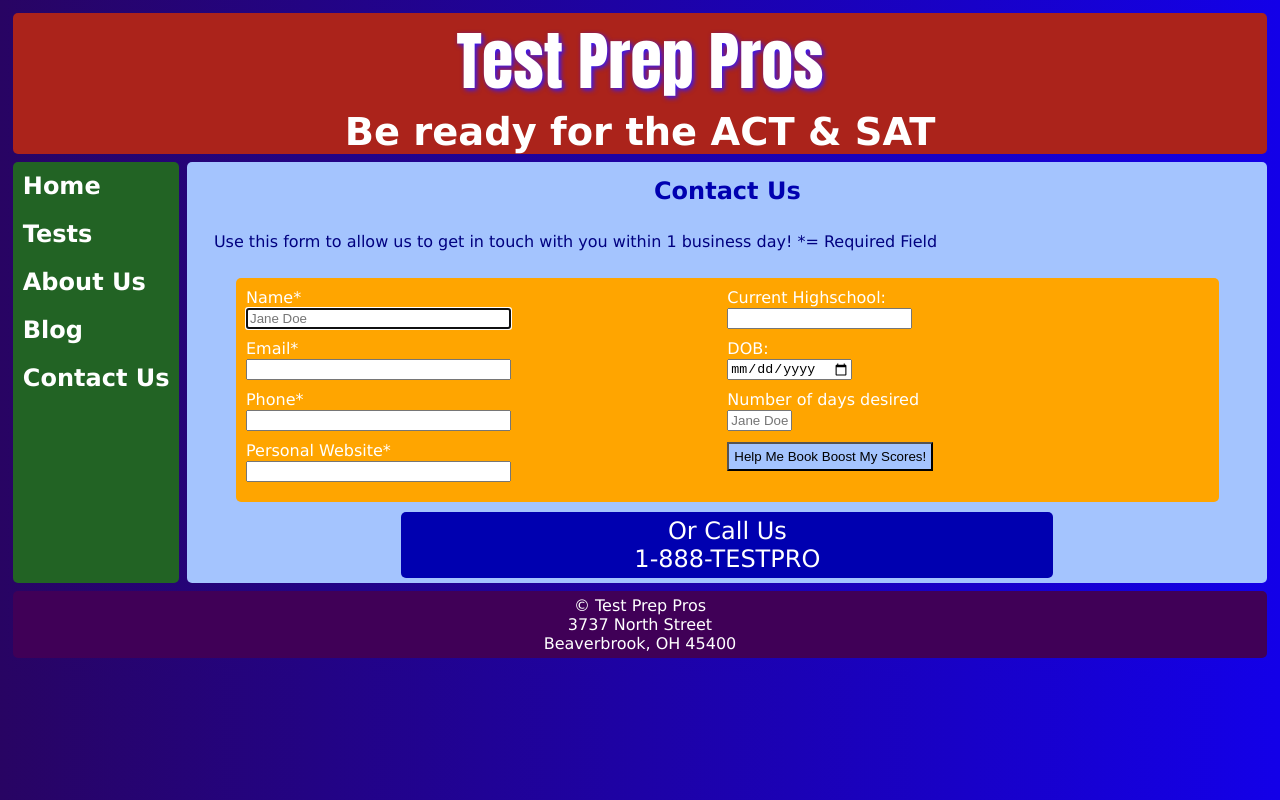
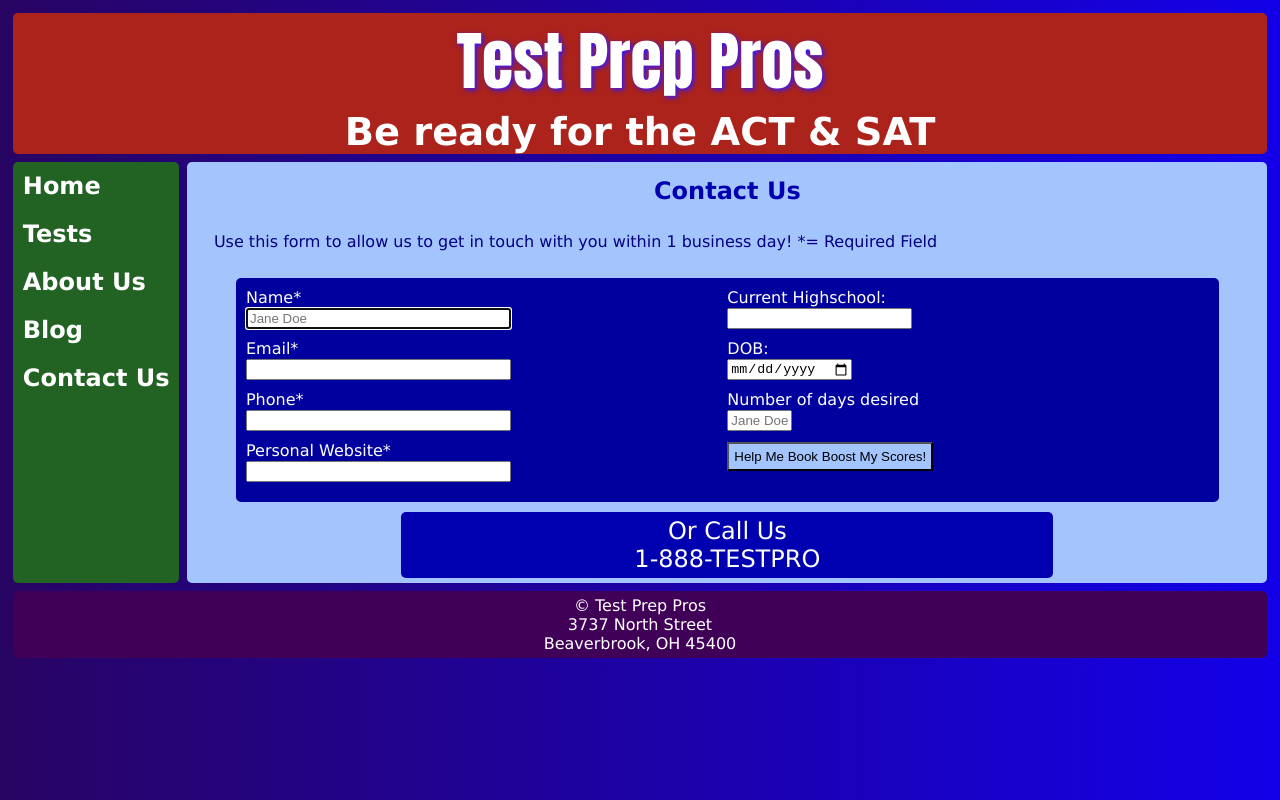
Before and after one commit to 22314/TestPrepPros, a plain HTML site: page contact.html in a window 1280 px wide. Drawn offline with nearby package versions, Linux system fonts and the light colour scheme.

Commit message:
Update style.css

```diff
--- a/style.css
+++ b/style.css
@@ -184,7 +184,7 @@ footer p {
   grid-area:div2:
 }
 form {
-    background-color:#FFA500;
+    background-color:#00009E;
     width:90%;
     margin:auto;
     color:white;
```
